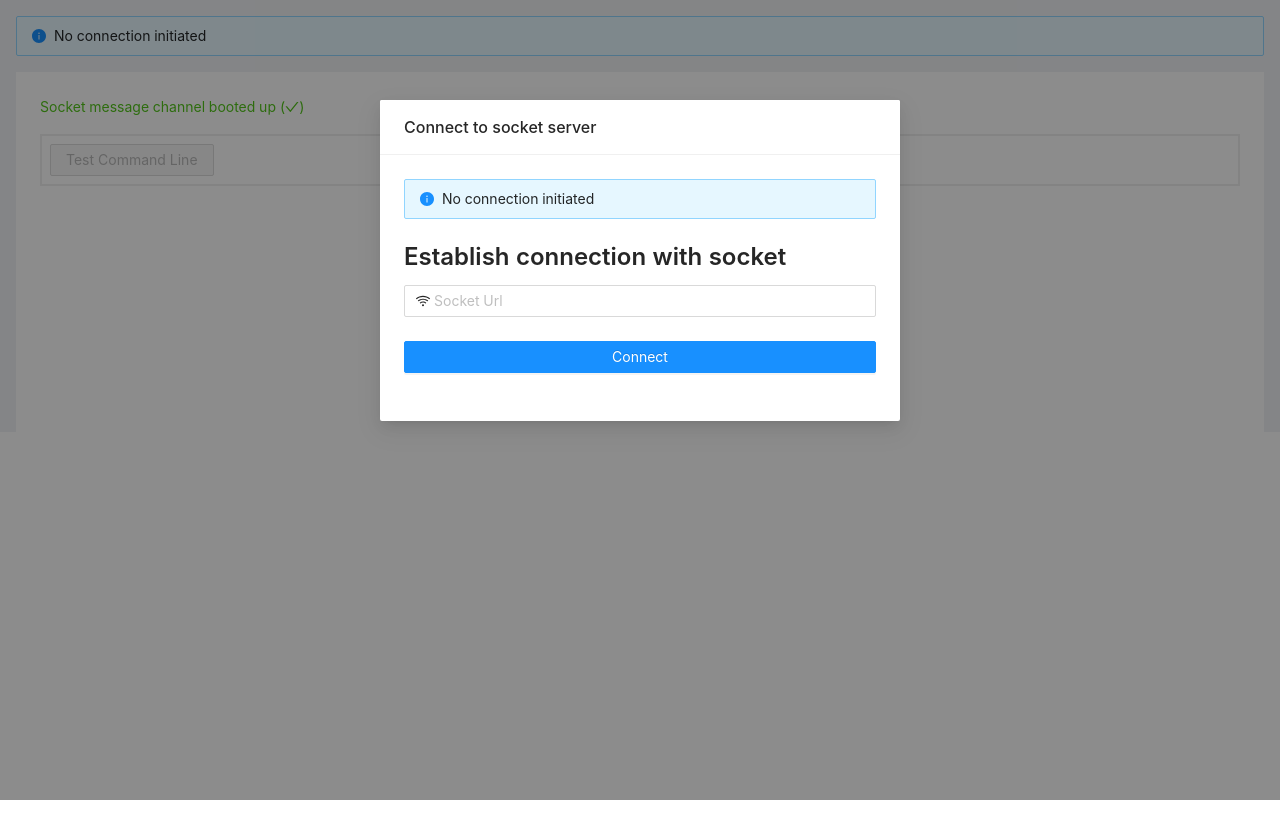
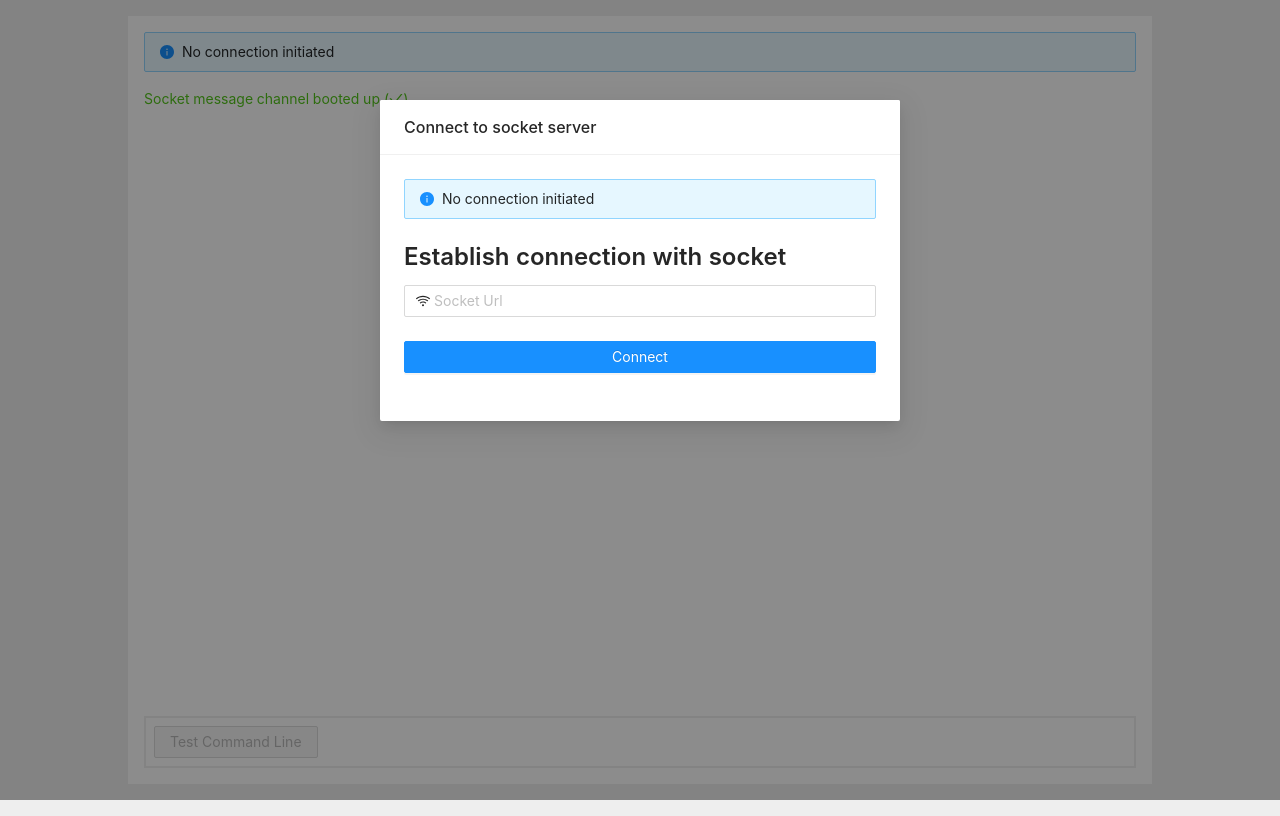
Before and after one commit to smokingpacman/UGV_Project, a React (Create React App) app in the folder ugv_ui/: page / in a window 1280 px wide. Built offline with nearby package versions, Linux system fonts and the light colour scheme.

Commit message:
Update App, improving the UI and UX

```diff
--- a/ugv_ui/src/Components/App/App.scss
+++ b/ugv_ui/src/Components/App/App.scss
@@ -1,7 +1,21 @@
-.status-wrapper {
-  margin: 1rem;
+.layout-wrapper {
+  background-color: #FFF;
+  display: flex;
+  flex-direction: column;
+  height: calc(100vh - 2rem);
+  max-width: 1024px;
+  margin: 1rem auto;
+  padding: 1rem;
 }
 
-.site-layout .site-layout-background {
-  background: #fff;
+.content {
+  display: flex;
+  flex-direction: column;
+  align-items: space-between;
+  justify-content: space-between;
+  flex: 1 1;
 }
+
+.status-wrapper {
+  margin: 0 0 1rem 0;
+}
--- a/ugv_ui/src/Components/App/App.tsx
+++ b/ugv_ui/src/Components/App/App.tsx
@@ -1,43 +1,35 @@
-import { Layout } from 'antd';
 import React from 'react';
 import './App.scss';
-
-const { Content } = Layout;
 
 interface AppProps {
   ConnectionModalComponent: React.ComponentType;
   SocketStatusComponent: React.ComponentType;
   InformationChannelComponent: React.ComponentType;
-  CommandListComponent: React.ComponentType;
+  CommandComponent: React.ComponentType;
 }
 
 export function App({
   ConnectionModalComponent,
   SocketStatusComponent,
   InformationChannelComponent,
-  CommandListComponent,
+  CommandComponent,
 }: AppProps) {
   return (
     <>
       <ConnectionModalComponent />
-      <Layout className="site-layout">
+      <div className="layout-wrapper">
         <div className="status-wrapper">
           <SocketStatusComponent />
         </div>
-        <Content style={{ margin: '0 16px' }}>
-          <div
-            className="site-layout-background"
-            style={{ padding: 24, minHeight: 360 }}
-          >
-            <div className="information-channel">
-              <InformationChannelComponent />
-            </div>
-            <div>
-              <CommandListComponent />
-            </div>
+        <div className="content">
+          <div className="information-channel">
+            <InformationChannelComponent />
           </div>
-        </Content>
-      </Layout>
+          <div className="command-area">
+            <CommandComponent />
+          </div>
+        </div>
+      </div>
     </>
   );
 }
--- a/ugv_ui/src/Components/App/create.tsx
+++ b/ugv_ui/src/Components/App/create.tsx
@@ -77,7 +77,7 @@ export function createApp() {
           ConnectionModalComponent={ConnectionModalElement}
           SocketStatusComponent={SocketStatusElement}
           InformationChannelComponent={InfoStatusListElement}
-          CommandListComponent={CommandListElement}
+          CommandComponent={CommandListElement}
         />
       );
     }),
--- /dev/null
+++ b/ugv_ui/src/index.scss
@@ -0,0 +1,3 @@
+html, body {
+  background-color: #EEE;
+}
--- a/ugv_ui/src/index.tsx
+++ b/ugv_ui/src/index.tsx
@@ -3,6 +3,7 @@ import ReactDOM from 'react-dom';
 import { createApp } from './Components/App/create';
 import reportWebVitals from './reportWebVitals';
 import 'antd/dist/antd.css';
+import './index.scss';
 
 const { AppElement } = createApp();
 
```
